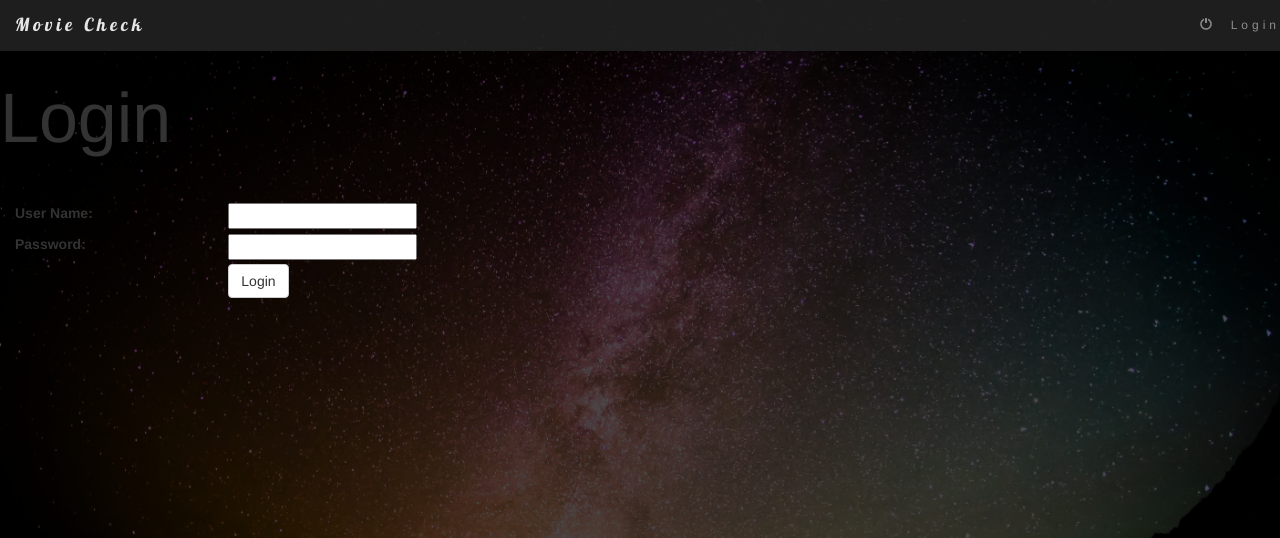
After one commit to sajeeban/MovieMatch, a Django app: page /login/ in a window 1280 px wide. The commit adds this page. Shown: the top 538 px of the page. Run offline with Django 3.2, Linux system fonts and the light colour scheme; some libraries are stand-ins or nearby versions; some web fonts are replaced.

Commit message:
Added user authentication login/logout

```diff
--- /dev/null
+++ b/MovieInfo/forms.py
@@ -0,0 +1,31 @@
+from django.contrib.auth.models import User
+from django import forms
+from django.contrib.auth import authenticate, get_user_model, login, logout
+
+
+User = get_user_model()
+
+
+class UserForm(forms.ModelForm):
+    password = forms.CharField(widget=forms.PasswordInput)
+
+    class Meta:
+        model = User
+        fields = ['username', 'email', 'password']
+
+
+class LoginForm(forms.Form):
+    username = forms.CharField(label=u'User Name')
+    password = forms.CharField(widget=forms.PasswordInput, label=u'Password')
+
+    def clean(self):
+        username = self.cleaned_data.get("username")
+        password = self.cleaned_data.get("password")
+        user = authenticate(username=username, password=password)
+        if not user:
+            raise forms.ValidationError("This user does not exist")
+        if not user.check_password(password):
+            raise forms.ValidationError("Incorrect Password")
+        if not user.is_active:
+            raise forms.ValidationError("This user is no loger active")
+        return super(LoginForm, self).clean()
--- a/MovieInfo/movie_info.py
+++ b/MovieInfo/movie_info.py
@@ -26,9 +26,9 @@ class MovieInfo(object):
         """
         pattern = 'http://www.imdb.com/xml/find?json=1&nr=1&tt=on&q={movie_title}'
         # Python 3.0
-        # url = pattern.format(movie_title=urllib.parse.quote(title))
+        url = pattern.format(movie_title=urllib.parse.quote(title))
         # Python 2.7
-        url = pattern.format(movie_title=urllib.quote(title))
+        #url = pattern.format(movie_title=urllib.quote(title))
         r = requests.get(url)
         res = r.json()
         # sections in descending order or preference
@@ -71,7 +71,6 @@ class MovieInfo(object):
 
         # Get movie information
         info = self._get_json(INFO_PATTERN.format(key=KEY, imdbid=imdbid))
-
         overview = info['overview']
         revenue = info['revenue']
         title = info['title']
--- a/MovieInfo/static/MovieInfo/style.css
+++ b/MovieInfo/static/MovieInfo/style.css
@@ -1,3 +1,7 @@
+body {
+    padding-top: 60px;
+}
+
 .navbar {
     border-radius: 0;
     margin-bottom: 0;
@@ -43,11 +47,6 @@ header .intro-p {
     font-size: 22px;
     line-height: 22px;
     margin-bottom: 25px;
-}
-
-.container-pad {
-    padding: 40px 10px;
-    border: none;
 }
 
 .front-container {
@@ -107,9 +106,6 @@ h2 {
     padding-bottom: 20px;
 }
 
-.poster {
-    padding-top: 20px;
-}
 
 .info {
     color: white;
--- a/MovieInfo/templates/MovieInfo/base.html
+++ b/MovieInfo/templates/MovieInfo/base.html
@@ -21,7 +21,14 @@
 {% load staticfiles %}
 <style>
 body {
-    background: url({% static 'MovieInfo/images/background2.jpg'%}) no-repeat center center fixed;
+    background:
+    /* top, transparent black, faked with gradient */
+    linear-gradient(
+      rgba(0, 0, 0, 0.7),
+      rgba(0, 0, 0, 0.7)
+    ),
+    /* bottom, image */
+    url({% static 'MovieInfo/images/background2.jpg'%}) no-repeat center center fixed;
     -webkit-background-size: cover;
     -moz-background-size: cover;
     -o-background-size: cover;
@@ -31,9 +38,10 @@ body {
 {% endblock %}
 
 <body>
-<div>
+
+      <div class="container">
     <nav class="navbar navbar-inverse navbar-fixed-top navbar-custom">
-      <div class="container">
+
         <div class="navbar-header">
           <button type="button" class="navbar-toggle" data-toggle="collapse" data-target="#myNavbar">
             <span class="icon-bar"></span>
@@ -44,16 +52,16 @@ body {
         </div>
         <div class="collapse navbar-collapse" id="myNavbar">
           <ul class="nav navbar-nav navbar-right">
-            <li><a href="#about">ABOUT</a></li>
-            <li><a href="#services">SERVICES</a></li>
-            <li><a href="#portfolio">PORTFOLIO</a></li>
-            <li><a href="#pricing">PRICING</a></li>
-            <li><a href="#contact">CONTACT</a></li>
+            <li class="">
+                <a href="{% url 'register' %}">
+                    <span class="glyphicon glyphicon-off" aria-hidden="true"></span>&nbsp; Login
+                </a>
+            </li>
           </ul>
         </div>
+    </nav>
       </div>
-    </nav>
-</div>
+
 {% block body %}
 {% endblock %}
 
--- a/MovieInfo/templates/MovieInfo/detail.html
+++ b/MovieInfo/templates/MovieInfo/detail.html
@@ -13,7 +13,7 @@ body {
 {% endblock%}
 
 {% block body %}
-<div class="container-fluid container-pad">
+<div class="container-fluid">
 <div class="row">
     <div class="col-md-3">
         <div class="text-center poster">
--- /dev/null
+++ b/MovieInfo/templates/MovieInfo/login.html
@@ -0,0 +1,17 @@
+{% extends 'MovieInfo/base.html' %}
+
+{% block body %}
+<div clas="col-sm-6 col-sm-offset-3">
+    <h1>{{ title }}</h1>
+    <br/>
+        <form method="POST" action='' enctype="multipart/form-data">
+            {% csrf_token %}
+            {% include 'MovieInfo/login_template.html' %}
+            <div class="form-group">
+                            <div class="col-sm-offset-2 col-sm-10">
+                                <button type="submit" class="btn btn-default">{{ title }}</button>
+                            </div>
+                        </div>
+        </form>
+</div>
+{% endblock %}
--- /dev/null
+++ b/MovieInfo/templates/MovieInfo/login_template.html
@@ -0,0 +1,10 @@
+{% for field in form %}
+    <div class="form-group">
+        <div class="col-sm-offset-2 col-sm-10">
+            <span class="text-danger small"> {{ field.errors }}</span>
+        </div>
+        <label class="control-label col-sm-2">{{ field.label_tag }}</label>
+        <div class="col-sm-10">{{ field }}</div>
+    </div>
+
+{% endfor %}
--- a/MovieInfo/urls.py
+++ b/MovieInfo/urls.py
@@ -5,4 +5,7 @@ urlpatterns = [
 
     url(r'^$', views.IndexView.as_view(), name='index'),
     url(r'^result/$', views.search, name="search"),
+    url(r'^register/$', views.UserFormView.as_view(), name="register"),
+    url(r'^login/$', views.login_view, name='login'),
+    url(r'^logout/$', views.logout_view, name='logout'),
 ]
--- a/MovieInfo/views.py
+++ b/MovieInfo/views.py
@@ -2,8 +2,11 @@ from .models import Movie_Info
 from django.views import generic
 from django.template import loader
 from django.http import HttpResponse
-from django.shortcuts import render
+from django.shortcuts import render, redirect
+from django.contrib.auth import authenticate, login, logout
+from django.views.generic import View
 from .movie_info import MovieInfo
+from .forms import UserForm, LoginForm
 
 
 class IndexView(generic.ListView):
@@ -13,6 +16,54 @@ class IndexView(generic.ListView):
     def get_queryset(self):
         return Movie_Info.objects.all()
 
+
+class UserFormView(View):
+    form_class = UserForm
+    template_name = 'MovieInfo/registration_form.html'
+
+    def get(self, request):
+        form = self.form_class(None)
+        return render(request, self.template_name, {'form': form})
+
+    def post(self, request):
+        form = self.form_class(request.POST)
+
+        if form.is_valid():
+
+            user = form.save(commit=False)
+
+            # cleaned data (correctly formatted)
+            username = form.cleaned_data['username']
+            password = form.cleaned_data['password']
+            user.set_password(password)
+            user.save()
+
+            # validations
+            user = authenticate(username=username, password=password)
+
+            if user is not None:
+                if user.is_active:
+                    login(request, user)
+                    return redirect('index')
+
+        return render(request, self.template_name, {'form': form})
+
+
+def login_view(request):
+    title = "Login"
+    form = LoginForm(request.POST or None)
+    if form.is_valid():
+        username = form.cleaned_data.get("username")
+        password = form.cleaned_data.get("password")
+        user = authenticate(username=username, password=password)
+        login(request, user)
+
+    return render(request, "MovieInfo/login.html", {"form": form, "title": title})
+
+
+def logout_view(request):
+    logout(request)
+    return redirect('index')
 
 def search(request):
     if request.method == 'GET':
```
Also changed, not shown: MovieInfo/templates/MovieInfo/form_template.html (added, +10 -0 lines), MovieInfo/templates/MovieInfo/registration_form.html (added, +28 -0 lines), db.sqlite3.
